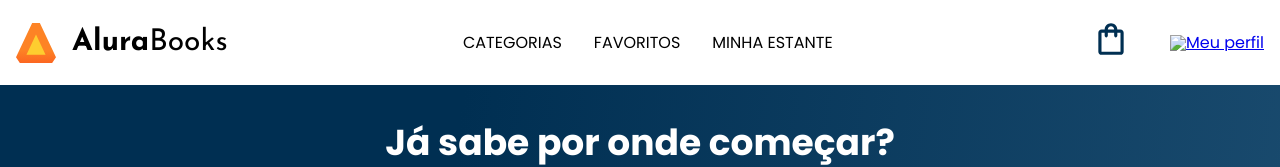
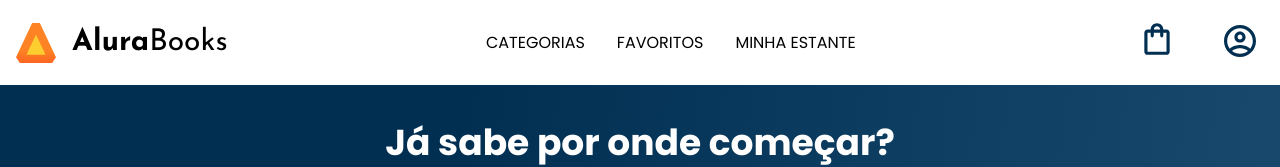
Before and after one commit to ivonete-cardoso/Fase, a plain HTML site: page index.html in a window 1280 px wide. Shown: the top 167 px of the page. Drawn offline with nearby package versions, Linux system fonts and the light colour scheme.

Commit message:
novas imagens

```diff
--- a/index.html
+++ b/index.html
@@ -75,7 +75,7 @@
             <a href="#"><img src="img/Favoritos.svg" alt="Meus favoritos"
                     class="container__imagem container__imagem-transparente"></a>
             <a href="#"><img src="img/Compras.svg" alt="Carrinhos de compras" class="container__imagem"></a>
-            <a href="#"><img src="img/Usuario.svg" alt="Meu perfil" class="container__imagem"></a>
+            <a href="#"><img src="img/Usuário.svg" alt="Meu perfil" class="container__imagem"></a>
         </div>
     </header>
     <section class="banner">
```
Also changed, not shown: img/Acessibilidade.svg (added), img/ApacheKafka.svg (added), img/Guia Front-end.svg (added), img/Javascript.svg (added), img/Liderança.svg (added), img/Portugol.svg (added).
